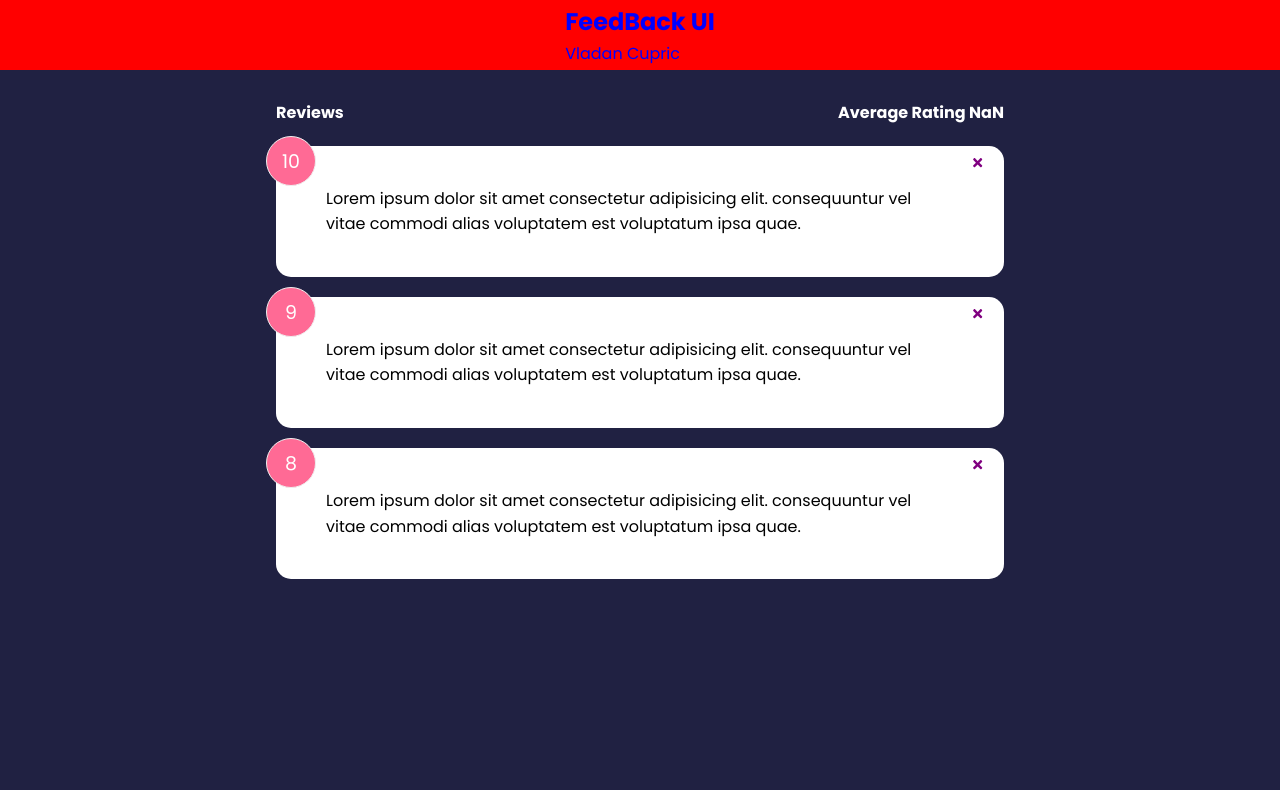
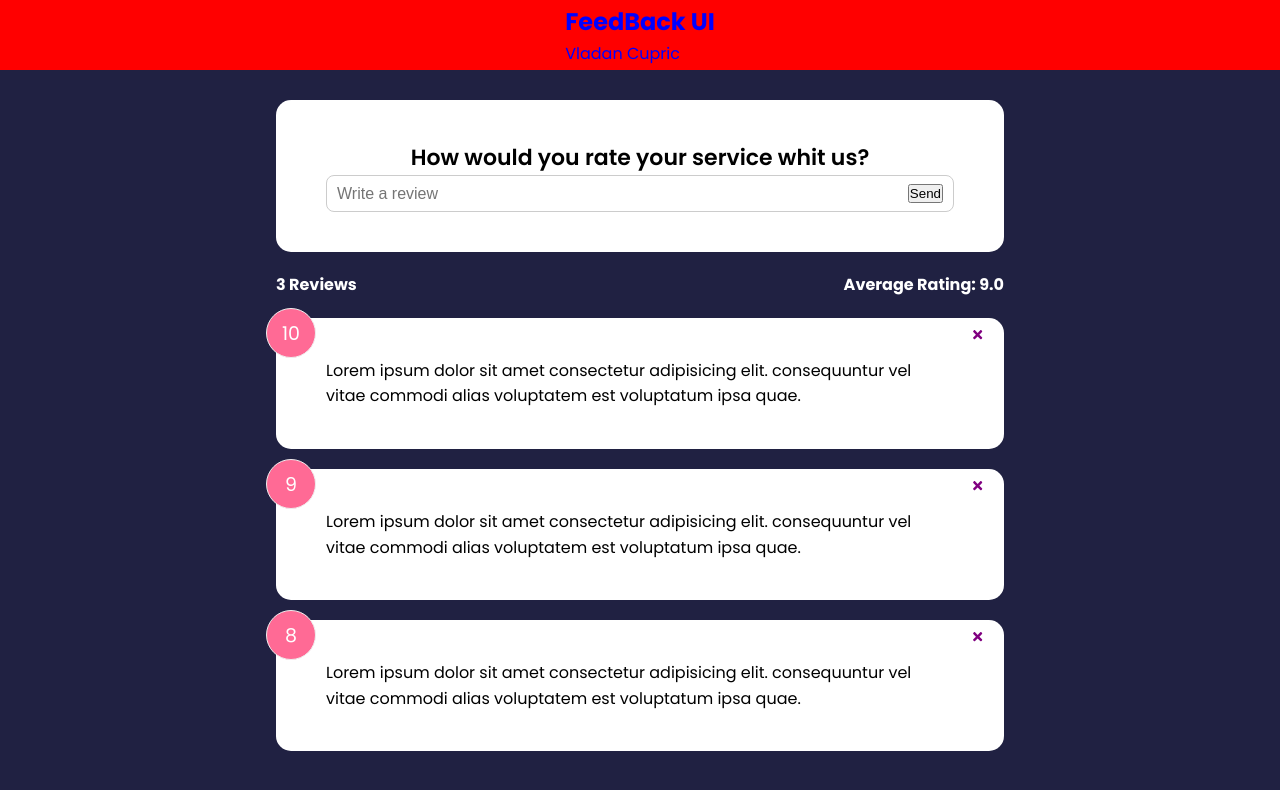
Before and after one commit to VladanStar/ReactTask, a React (Create React App) app in the folder feedback-app/: page / in a window 1280 px wide. Shown: the top 790 px of the page. Built offline with nearby package versions, Linux system fonts and the light colour scheme.

Commit message:
New commits

```diff
--- a/feedback-app/src/App.js
+++ b/feedback-app/src/App.js
@@ -3,6 +3,7 @@
 import { useState } from "react";
 import FeedbackList from "./components/FeedbackList";
 import FeedbackStats from "./components/FeedbackStats";
+import FeedbackForm from "./components/FeedbackForm";
 import "./App.css";
 
 function App() {
@@ -17,6 +18,7 @@
     <>
       <Header bgColor="red" textColor="blue" text="Vladan Cupric" />
       <div className="container">
+        <FeedbackForm />
         <FeedbackStats feedback={feedback} />
         <FeedbackList feedback={feedback} handleDelete={deleteFeedback} />
       </div>
--- /dev/null
+++ b/feedback-app/src/components/FeedbackForm.js
@@ -0,0 +1,26 @@
+import React from 'react'
+import Card from './shared/Card';
+import { useState } from 'react';
+
+const FeedbackForm = () => {
+
+    const[text, setText] = useState("");
+    const handleTextChange = (e)=>{
+        console.log(e.target.value);
+    }
+  return (
+   <Card>
+
+<form action="#">
+    <h2>How would you rate your service whit us?</h2>
+    {/* {} */}
+    <div className='input-group'>
+        <input  onChange={handleTextChange} type="text" placeholder='Write a review' value={text} />
+        <button type='submit'>Send</button>
+    </div>
+</form>
+   </Card>
+  )
+}
+
+export default FeedbackForm
--- a/feedback-app/src/components/FeedbackStats.js
+++ b/feedback-app/src/components/FeedbackStats.js
@@ -3,15 +3,15 @@
 const FeedbackStats = ({feedback}) => {
 
     // Calculate ratings avg
-    let average = feedback.reduce((acc, curr)=>{
-        return acc + curr.rating
-    },0) /feedback.lenght;
-
+   let average = Math.round(
+        feedback.reduce((acc, { rating }) => acc + rating, 0) / feedback.length
+      )
     console.log(average);
+    average =average.toFixed(1);
   return (
     <div className='feedback-stats'>
-        <h4>{feedback.lenght} Reviews</h4>
-        <h4>Average Rating {average}</h4>
+       <h4>{feedback.length} Reviews</h4>
+        <h4>Average Rating: {isNaN(average) ? 0 : average}</h4>
     </div>
 
   )
--- a/feedback-app/src/data/FeedbackData.js
+++ b/feedback-app/src/data/FeedbackData.js
@@ -16,4 +16,4 @@
     },
   ]
 
-  export default FeedbackData
+  export default FeedbackData;
```
